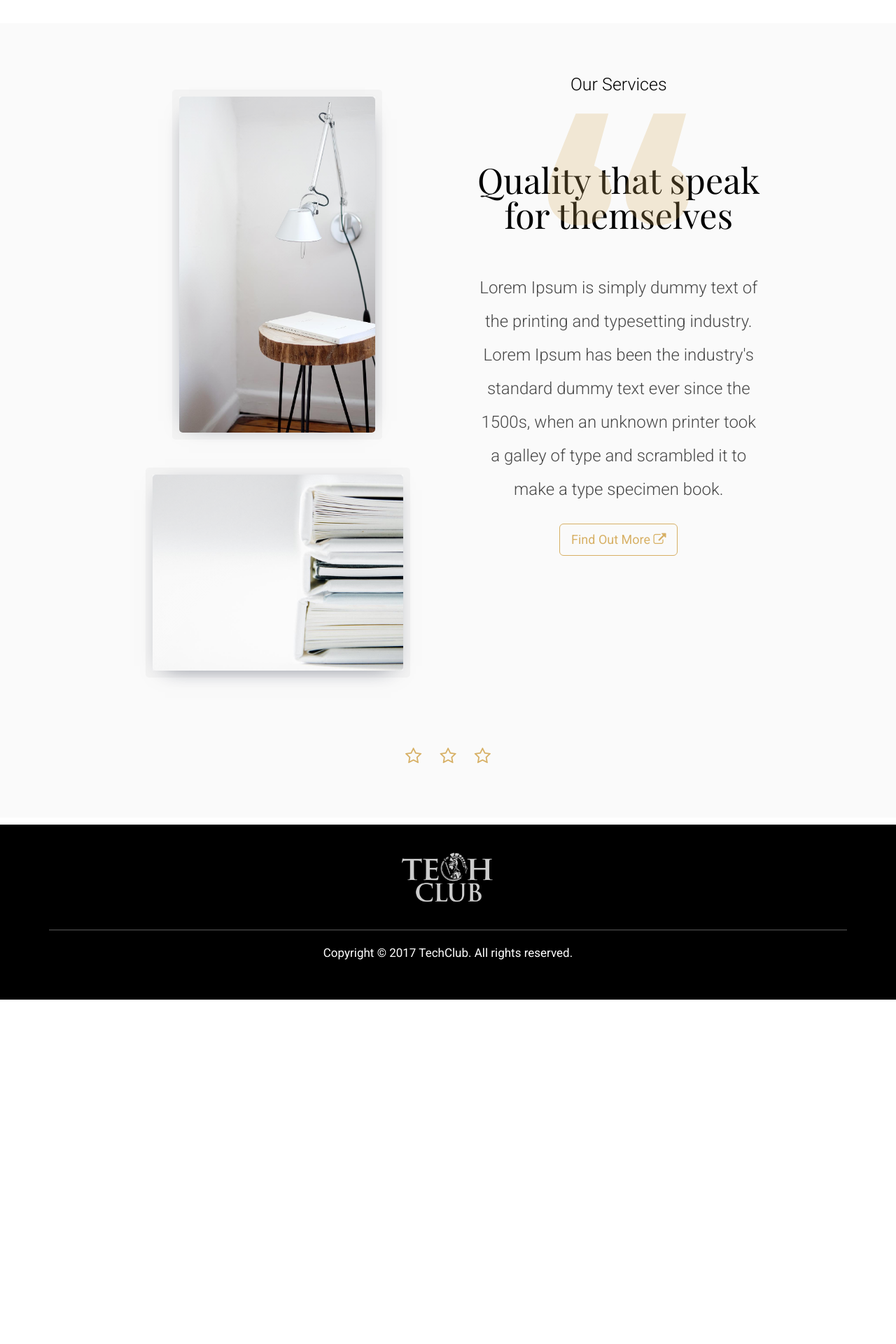
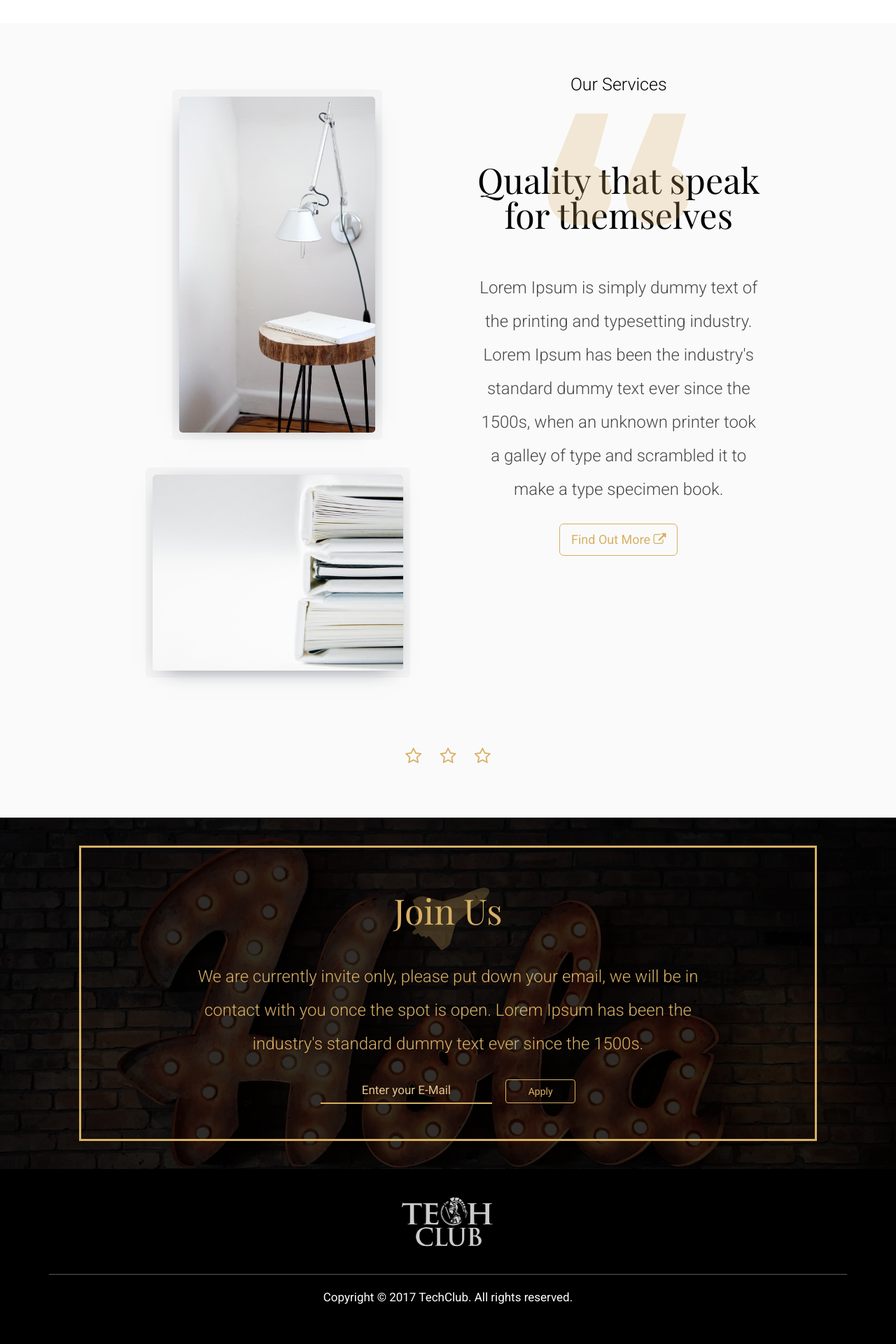
Before and after one commit to TechClubNY/techclub-site, a Jekyll site: the page built from index.html, in a window 1280 px wide. Shown: the part 1577-3497 px from the top of the page at 70% size. Built offline with Jekyll 4.4.1, drawn with Linux system fonts in a browser that asks for light colours; nearby versions of some CDN libraries; the list of posts is cut into pages by our own code; before the commit the page ends 3005 px from its top, so only the background shows below that.

Commit message:
join us section

```diff
--- a/css/site.scss
+++ b/css/site.scss
@@ -175,7 +175,6 @@ a {
 .footer {
     height: 250px;
     background: #000;
-    margin-top: 10px;
     color: #fff;
     text-align: center;
     &-logo {
@@ -195,7 +194,6 @@ a {
 }
 
 .services {
-    background: #fafafa;
     padding: 40px 0;
     text-align: center;
 
@@ -252,6 +250,118 @@ a {
     }
 }
 
+
+.joinclub {
+    .joining {
+        width: 100%;
+        margin: auto;
+        padding: 40px 10%;
+        text-align: center;
+
+        .inner {
+            border: 3px solid $primary-color;
+            height: 100%;
+            padding: 50px 0;
+        }
+    }
+
+    &-title {
+        @extend .quote;
+        margin: auto;
+        width: 350px;
+        color: $primary-color;
+
+        &:before {
+            content: "\f197"; //plane
+            transform: rotate(-30deg);
+            font-family: FontAwesome;
+            margin-bottom: -75px;
+            margin-top: -30px;
+            font-size: 100px;
+        }
+    }
+
+    &-description {
+        @extend .paragraph;
+        color: $primary-color;
+        max-width: 80%;
+        margin: auto;
+    }
+
+    &-subscribe {
+        max-width: 80%;
+        margin: auto;
+        color: $primary-color;
+
+        input {
+            background: none;
+            border: none;
+            border-bottom: 2px solid $primary-color;
+            padding: 0px 25px;
+            text-align: center;
+
+            &::placeholder {
+                color: lighten($primary-color, 10%);
+            }
+
+            &:focus {
+                outline:0;
+            }
+        }
+
+        button {
+            background: none;
+            margin-left: 15px;
+            width: 100px;
+            outline: none;
+
+            @media screen and (max-width: 1020px) {
+                display: block;
+                margin: auto;
+                margin-top: 15px;
+            }
+
+            &:hover {
+                color: #000 !important;
+            }
+        }
+    }
+}
+
+
+//helps
+
+.bg-gray {
+    background: #fafafa;
+}
+
+.bg-white {
+    background: #fff;
+}
+
+.bg-black {
+    background: #000;
+}
+
+@for $i from 1 through 9 {
+    $transparent: $i * 10;
+    $opacity: $i / 10;
+    .bg-black-tr#{ $transparent } {
+        background: rgba(0,0,0, $opacity);
+    }
+}
+
+.bg-signing {
+    background-image: url({{ site.baseurl }}/assets/img/sign.jpg);
+    background-size: cover;
+}
+
+.bg-welcome {
+    background-image: url({{ site.baseurl }}/assets/img/welcome.jpg);
+    background-size: cover;
+    background-position-y: center;
+}
+
 .btn-tc {
     color: $primary-color;
     /* background-color: #5bc0de; */
--- a/index.html
+++ b/index.html
@@ -39,7 +39,7 @@ title: {{ site.name }}
     </div>
   </div>
 </div>
-<div class="services">
+<div class="services bg-gray">
   <div class="container">
 
     <div class="row services-list">
@@ -74,3 +74,21 @@ title: {{ site.name }}
     </div>
   </div>
 </div>
+
+<div class="joinclub bg-welcome">
+  <div class="joining bg-black-tr80">
+      <div class="row inner">
+        <div class="joinclub-title">
+          Join Us
+        </div>
+        <div class="joinclub-description">
+          We are currently invite only, please put down your email, we will be in contact with you once the spot is open. Lorem Ipsum has been the industry's standard dummy text ever since the 1500s.
+        </div>
+        <div class="joinclub-subscribe">
+          <input type="text" placeholder="Enter your E-Mail" class="joinclub-email" />
+          <button class="btn btn-tc">Apply</button>
+        </div>
+
+      </div>
+  </div>
+</div>
```
Also changed, not shown: assets/img/sign.jpg (added), assets/img/welcome.jpg (added).
